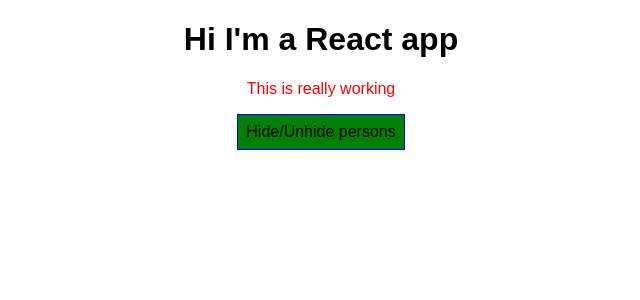
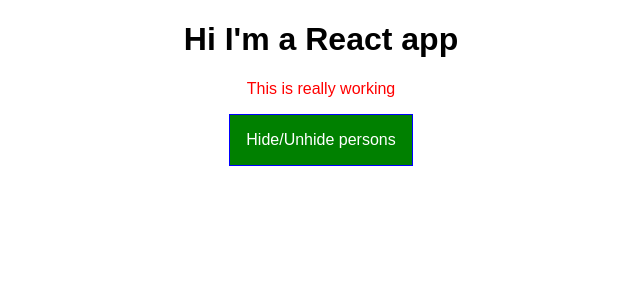
Before and after one commit to evridiki91/react-complete-guide, a React app: page / in a window 1280 px wide. Shown: the top 300 px of the page, without its empty margins (319-959 px from the left). Built offline with nearby package versions, Linux system fonts and the light colour scheme.

Commit message:
Using pseudo selectors in CSS modes

```diff
--- a/src/App.css
+++ b/src/App.css
@@ -2,10 +2,34 @@
   text-align: center;
 }
 
-.red {
+.Red {
   color: red;
 }
 
-.bold {
+.Bold {
   font-weight: bold;
 }
+
+.App button {
+  border: 1px solid blue;
+  padding: 16px;
+  background-color: green;
+  font: inherit;
+  color: white;
+
+}
+
+.App button:hover {
+  background-color: lightgreen;
+  color: black;
+  cursor: pointer;
+}
+
+.App button.Red {
+  background-color: red;
+}
+
+.App button.Red:hover {
+  background-color: salmon;
+  color: black;
+}
--- a/src/App.js
+++ b/src/App.js
@@ -49,16 +49,10 @@
   }
 
   render(){
-    const style = {
-      backgroundColor: 'green',
-      font: 'inherit',
-      border: '1px solid blue',
-      padding: '8px',
-      cursor: 'pointer'
-    };
+
     let persons = null;
+    let btnClass = '';
     if (this.state.showPersons){
-      style.backgroundColor = "red";
 
       persons = (
         <div>
@@ -73,21 +67,21 @@
           })}
         </div>
       )
+      btnClass = cssClasses.Red;
     }
     let classes = [];
     if (this.state.persons.length <=2){
-      classes.push(cssClasses.red);
+      classes.push(cssClasses.Red);
     }
     if( this.state.persons.length <=1){
-      classes.push(cssClasses.bold)
+      classes.push(cssClasses.Bold)
     }
 
     return (
       <div className={cssClasses.App}>
         <h1>Hi I'm a React app</h1>
         <p className={classes.join(' ')}>This is really working</p>
-        <button
-          style={style}
+        <button className={btnClass}
           onClick={this.togglePersonsHandler}>Hide/Unhide persons</button>
       {persons}
 
```
